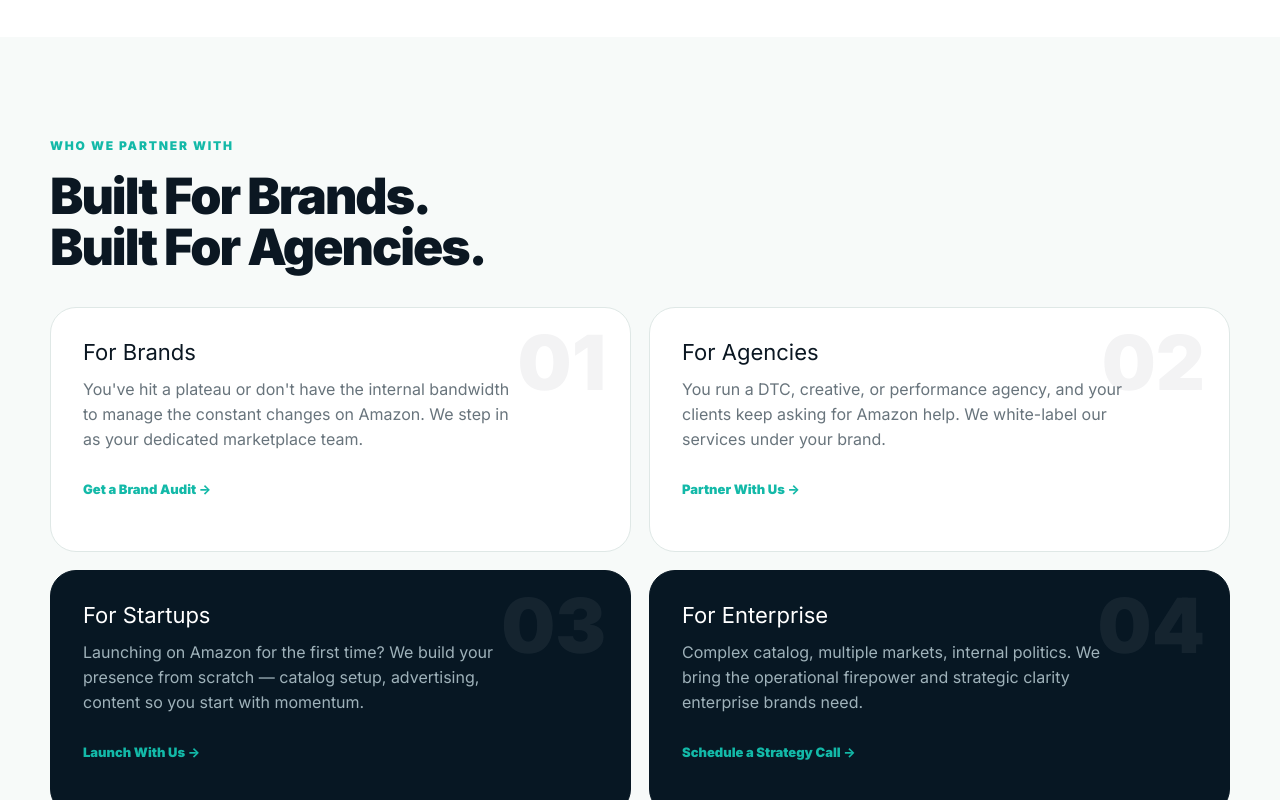
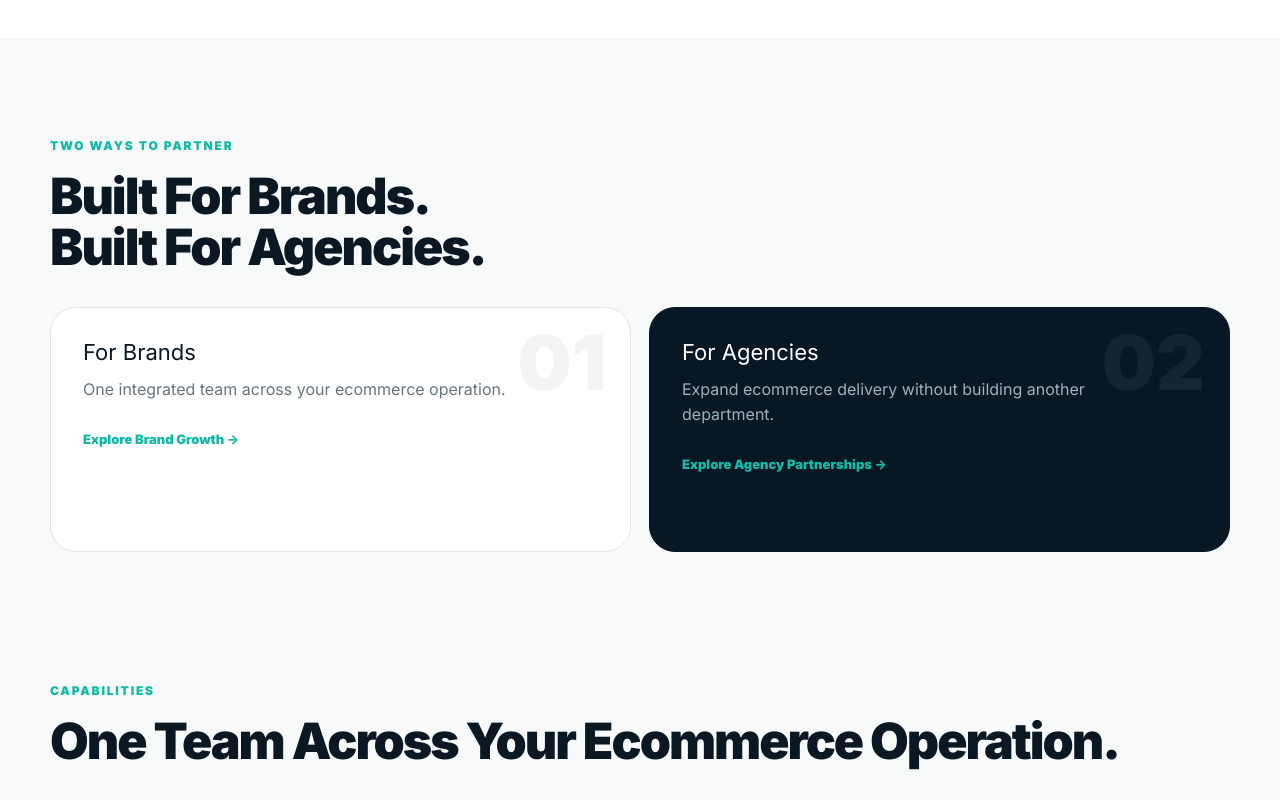
Before and after one commit to salmanali77/design-commercekind, a React (Vite) app: page / in a window 1280 px wide. Shown: the part 3440-4240 px from the top of the page. Built offline with nearby package versions, Linux system fonts and the light colour scheme.

Commit message:
Update Two Ways to Partner section to display only 2 cards with requested copy

```diff
--- a/src/data/audiencesData.js
+++ b/src/data/audiencesData.js
@@ -1,38 +1,22 @@
 export const audiencesData = {
-  eyebrow: 'Who We Partner With',
+  eyebrow: 'TWO WAYS TO PARTNER',
   headline: 'Built For Brands.',
   headlineLine2: 'Built For Agencies.',
   cards: [
     {
       number: '01',
       title: 'For Brands',
-      description: "You've hit a plateau or don't have the internal bandwidth to manage the constant changes on Amazon. We step in as your dedicated marketplace team.",
-      linkText: 'Get a Brand Audit →',
-      linkHref: '#',
+      description: 'One integrated team across your ecommerce operation.',
+      linkText: 'Explore Brand Growth →',
+      linkHref: '#contact',
       isDark: false,
     },
     {
       number: '02',
       title: 'For Agencies',
-      description: 'You run a DTC, creative, or performance agency, and your clients keep asking for Amazon help. We white-label our services under your brand.',
-      linkText: 'Partner With Us →',
-      linkHref: '#',
-      isDark: false,
-    },
-    {
-      number: '03',
-      title: 'For Startups',
-      description: "Launching on Amazon for the first time? We build your presence from scratch — catalog setup, advertising, content so you start with momentum.",
-      linkText: 'Launch With Us →',
-      linkHref: '#',
-      isDark: true,
-    },
-    {
-      number: '04',
-      title: 'For Enterprise',
-      description: 'Complex catalog, multiple markets, internal politics. We bring the operational firepower and strategic clarity enterprise brands need.',
-      linkText: 'Schedule a Strategy Call →',
-      linkHref: '#',
+      description: 'Expand ecommerce delivery without building another department.',
+      linkText: 'Explore Agency Partnerships →',
+      linkHref: '#contact',
       isDark: true,
     },
   ],
--- a/src/index.css
+++ b/src/index.css
@@ -1758,7 +1758,8 @@
   left: -20px;
   width: 720px;
   z-index: 1000;
-  padding-top: 12px; /* hover bridge so mouse never leaves */
+  padding-top: 12px;
+  /* hover bridge so mouse never leaves */
   visibility: hidden;
   opacity: 0;
   transform: translateY(6px);
```
Lines whose indentation alone changed are shown as unchanged.
